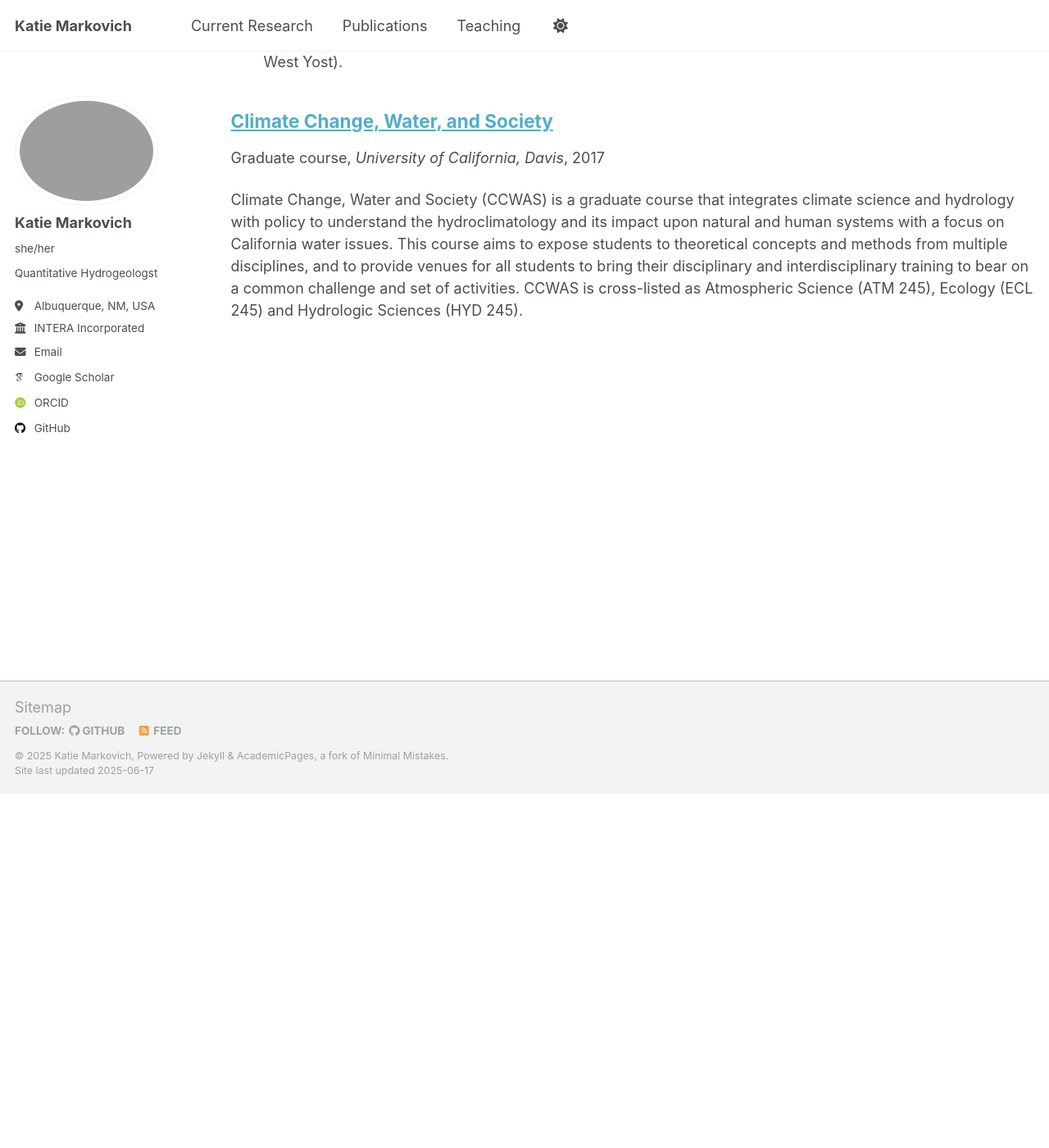
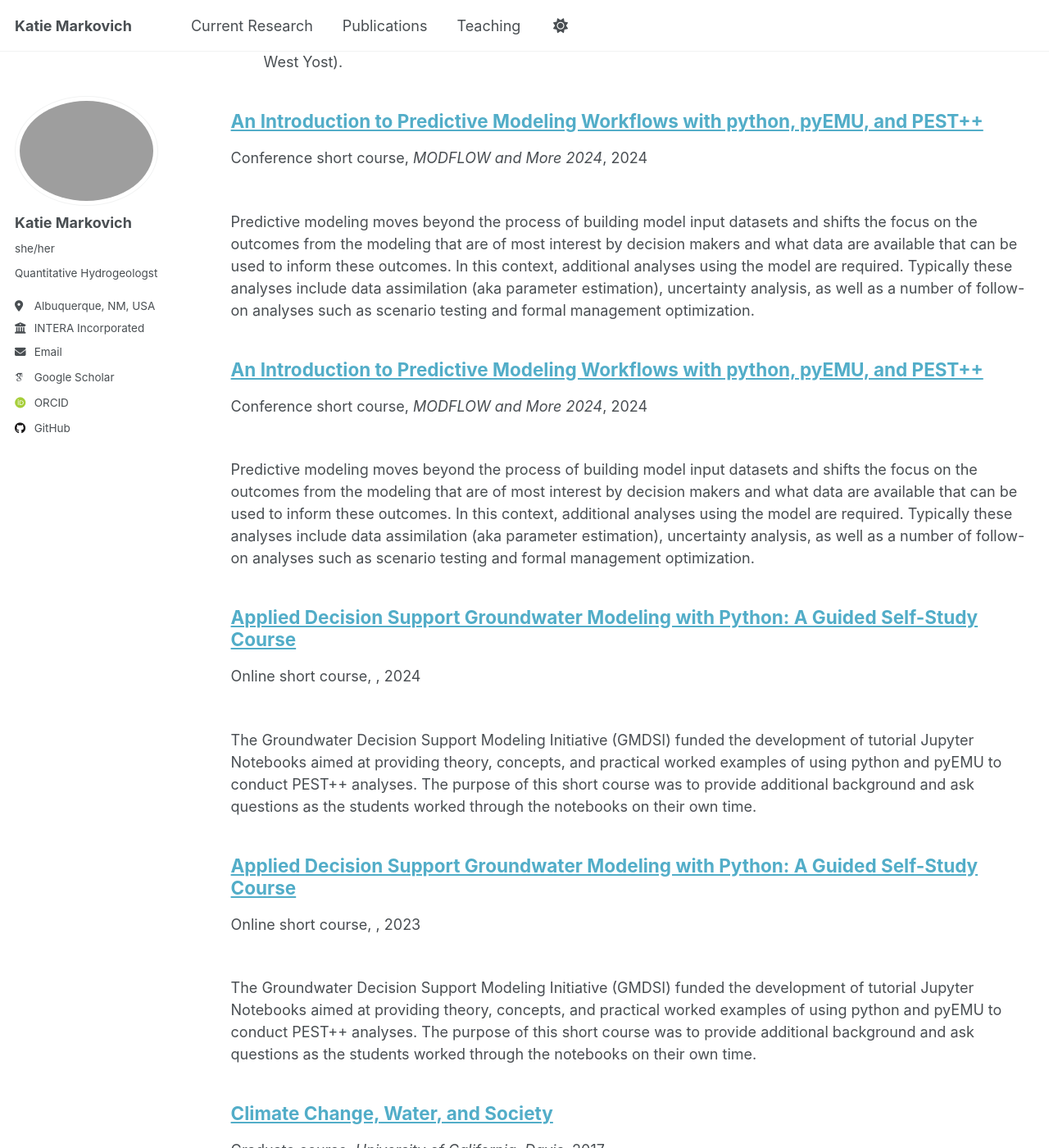
Before and after one commit to kmarkovich/kmarkovich.github.io, a Jekyll site: the page built from _pages/teaching.html, in a window 1280 px wide and 1400 px high, scrolled down 432 px. Shown: the whole window at 82% size. Built offline with Jekyll 4.4.1, drawn with Linux system fonts in a browser that asks for light colours; some web fonts are replaced.

Commit message:
add more teaching

```diff
--- /dev/null
+++ b/_teaching/2023-gmdsi.md
@@ -0,0 +1,15 @@
+---
+title: "Applied Decision Support Groundwater Modeling with Python: A Guided Self-Study Course"
+collection: teaching
+type: "Online short course"
+# permalink: /teaching/2014-spring-teaching-1
+# venue: ""
+date: 2023-01-01
+# location: "Davis, CA, USA"
+---
+<br/>
+The Groundwater Decision Support Modeling Initiative (GMDSI) funded the development of tutorial Jupyter Notebooks aimed at providing theory, concepts, and practical worked examples of using python and pyEMU to conduct PEST++ analyses. The purpose of this short course was to provide additional background and ask questions as the students worked through the notebooks on their own time.
+
+Live session recordings can be viewed [here](https://gmdsi.org/blog/self-guided-study-course-session-recordings/).
+
+Co-taught with Mike Fienen, Jeremy White, Brioch Hemmings, and Rui Hugman
--- /dev/null
+++ b/_teaching/2024-gmdsi.md
@@ -0,0 +1,14 @@
+---
+title: "Applied Decision Support Groundwater Modeling with Python: A Guided Self-Study Course"
+collection: teaching
+type: "Online short course"
+# permalink: /teaching/2014-spring-teaching-1
+# venue: ""
+date: 2024-01-01
+# location: "Davis, CA, USA"
+---
+<br/>
+The Groundwater Decision Support Modeling Initiative (GMDSI) funded the development of tutorial Jupyter Notebooks aimed at providing theory, concepts, and practical worked examples of using python and pyEMU to conduct PEST++ analyses. The purpose of this short course was to provide additional background and ask questions as the students worked through the notebooks on their own time.
+
+
+Co-taught with Mike Fienen, Jeremy White, and Ayman Alzraiee
--- /dev/null
+++ b/_teaching/2024-mf&m.md
@@ -0,0 +1,15 @@
+---
+title: "An Introduction to Predictive Modeling Workflows with python, pyEMU, and PEST++"
+collection: teaching
+type: "Conference short course"
+# permalink: /teaching/2014-spring-teaching-1
+venue: "MODFLOW and More 2024"
+date: 2024-01-01
+location: "Princeton, NJ"
+---
+<br/>
+Predictive modeling moves beyond the process of building model input datasets and shifts the focus on the outcomes from the modeling that are of most interest by decision makers and what data are available that can be used to inform these outcomes. In this context, additional analyses using the model are required. Typically these analyses include data assimilation (aka parameter estimation), uncertainty analysis, as well as a number of follow-on analyses such as scenario testing and formal management optimization.
+
+This course provided an introduction to predictive modeling workflows using PEST++ within the framework of the python programming language, which is used to automate much of the process. We introduce several concepts and theories that are core to predictive modeling analyses and present case studies for discussion.
+
+Co-taught with Mike Fienen, and Jeremy White
--- /dev/null
+++ b/_teaching/2025-phys_hydro.md
@@ -0,0 +1,15 @@
+---
+title: "An Introduction to Predictive Modeling Workflows with python, pyEMU, and PEST++"
+collection: teaching
+type: "Conference short course"
+# permalink: /teaching/2014-spring-teaching-1
+venue: "MODFLOW and More 2024"
+date: 2024-01-01
+location: "Princeton, NJ"
+---
+<br/>
+Predictive modeling moves beyond the process of building model input datasets and shifts the focus on the outcomes from the modeling that are of most interest by decision makers and what data are available that can be used to inform these outcomes. In this context, additional analyses using the model are required. Typically these analyses include data assimilation (aka parameter estimation), uncertainty analysis, as well as a number of follow-on analyses such as scenario testing and formal management optimization.
+
+This course provided an introduction to predictive modeling workflows using PEST++ within the framework of the python programming language, which is used to automate much of the process. We introduce several concepts and theories that are core to predictive modeling analyses and present case studies for discussion.
+
+Co-taught with Mike Fienen, and Jeremy White
```
Also changed, not shown: _teaching/2017-ccwas.md (+1 -1 lines), 1 other file.
